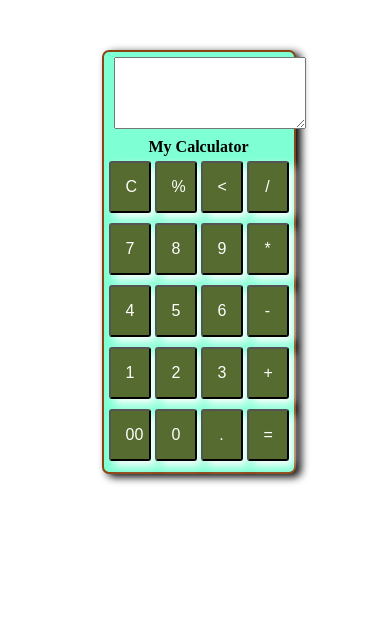
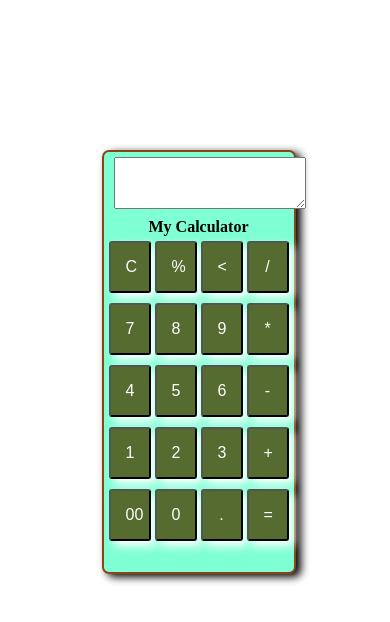
Before and after one commit to forhad-eng/js-calculator, a plain HTML site: page index.html in a window 390 px wide. Drawn offline with Linux system fonts and the light colour scheme.

Commit message:
mobile device responsived

```diff
--- a/index.html
+++ b/index.html
@@ -14,7 +14,7 @@
         <main>
             <div id="button-container">
                 <div class="button-items">
-                    <textarea name="" id="display" cols="15" rows="3"></textarea>
+                    <textarea name="" id="display" cols="15" rows="2"></textarea>
                 </div>
                 <span style="display: block; text-align: center; font-weight: bold;">My Calculator</span>
                 <div class="button-items">
--- a/style.css
+++ b/style.css
@@ -31,7 +31,7 @@ main {
 @media screen and (max-width: 688px) {
     main {
         width: 50%;
-    margin: 50px auto;
+        margin: 150px auto;
     }
     #display {
         margin-left: 5px;
```
Lines whose indentation alone changed are shown as unchanged.
